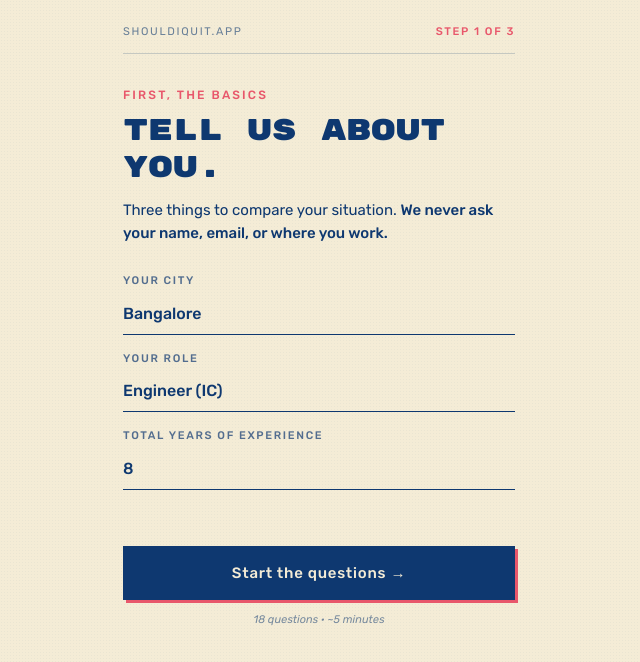
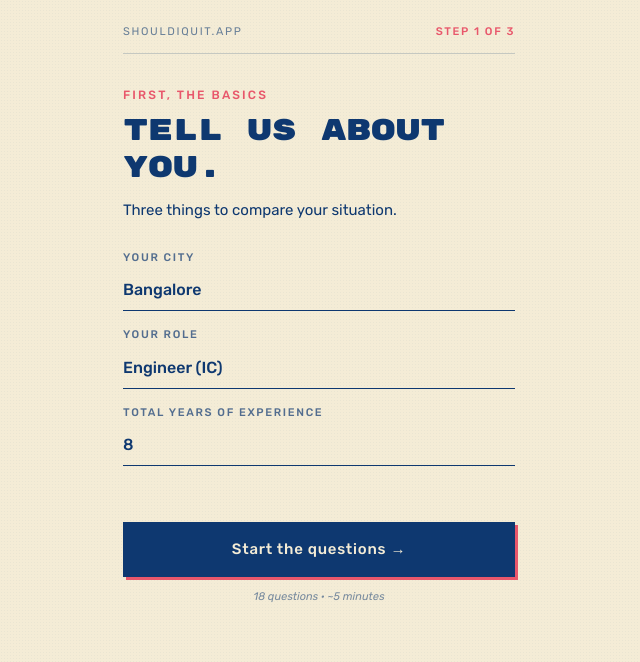
Before and after one commit to rathina-prabu/shouldiquit, a Next.js app: page /start in a window 1280 px wide. Shown: the top 662 px of the page, without its empty margins (321-961 px from the left). Built offline with nearby package versions, Linux system fonts and the light colour scheme.

Commit message:
ui: drop 'We never ask your name, email...' line from /start

```diff
--- a/app/start/page.tsx
+++ b/app/start/page.tsx
@@ -46,8 +46,7 @@ export default function StartPage() {
         Tell us about you.
       </h1>
       <p className="text-[15px] leading-[1.55] mb-7">
-        Three things to compare your situation.{" "}
-        <strong className="font-medium">We never ask your name, email, or where you work.</strong>
+        Three things to compare your situation.
       </p>
 
       <Field label="Your city">
```
